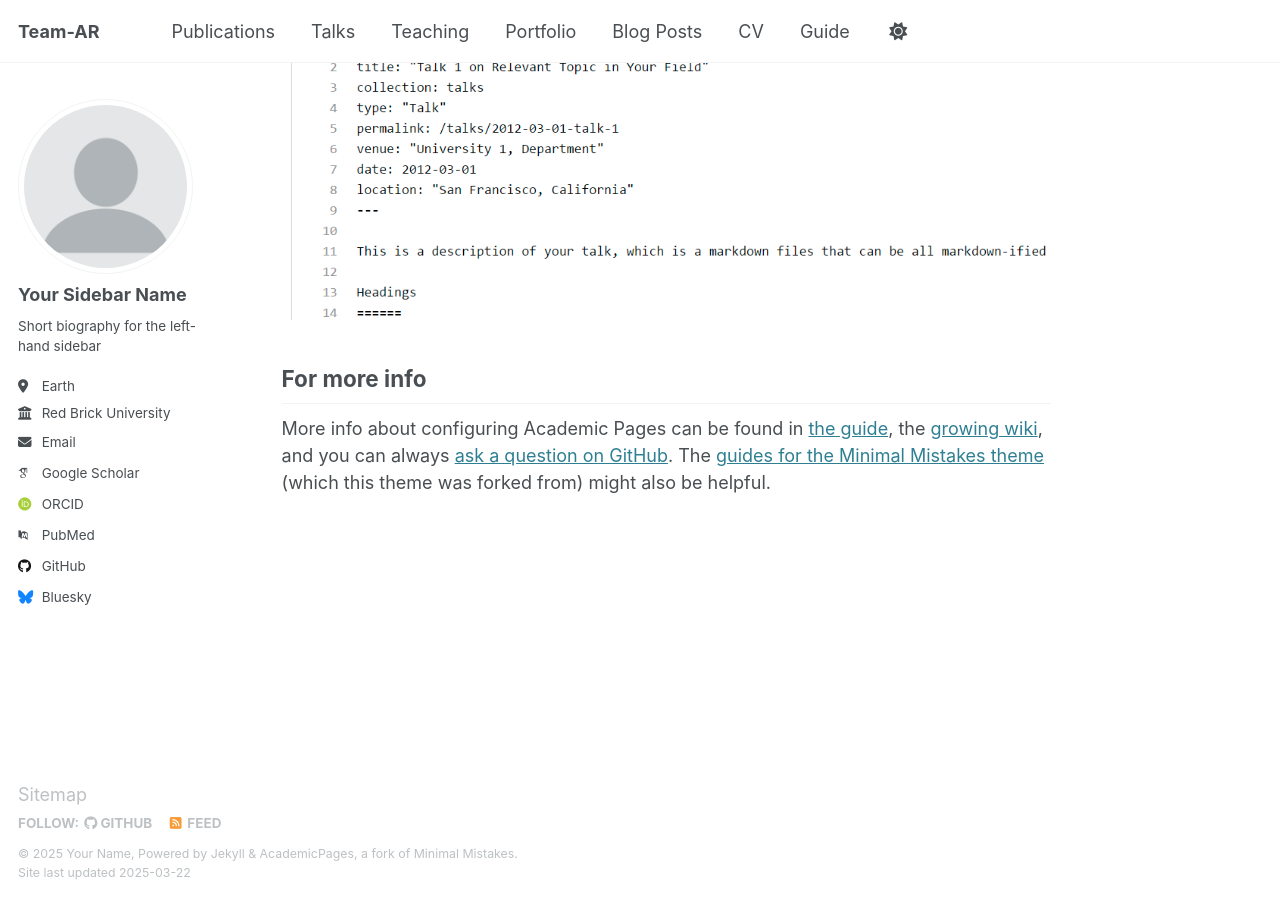
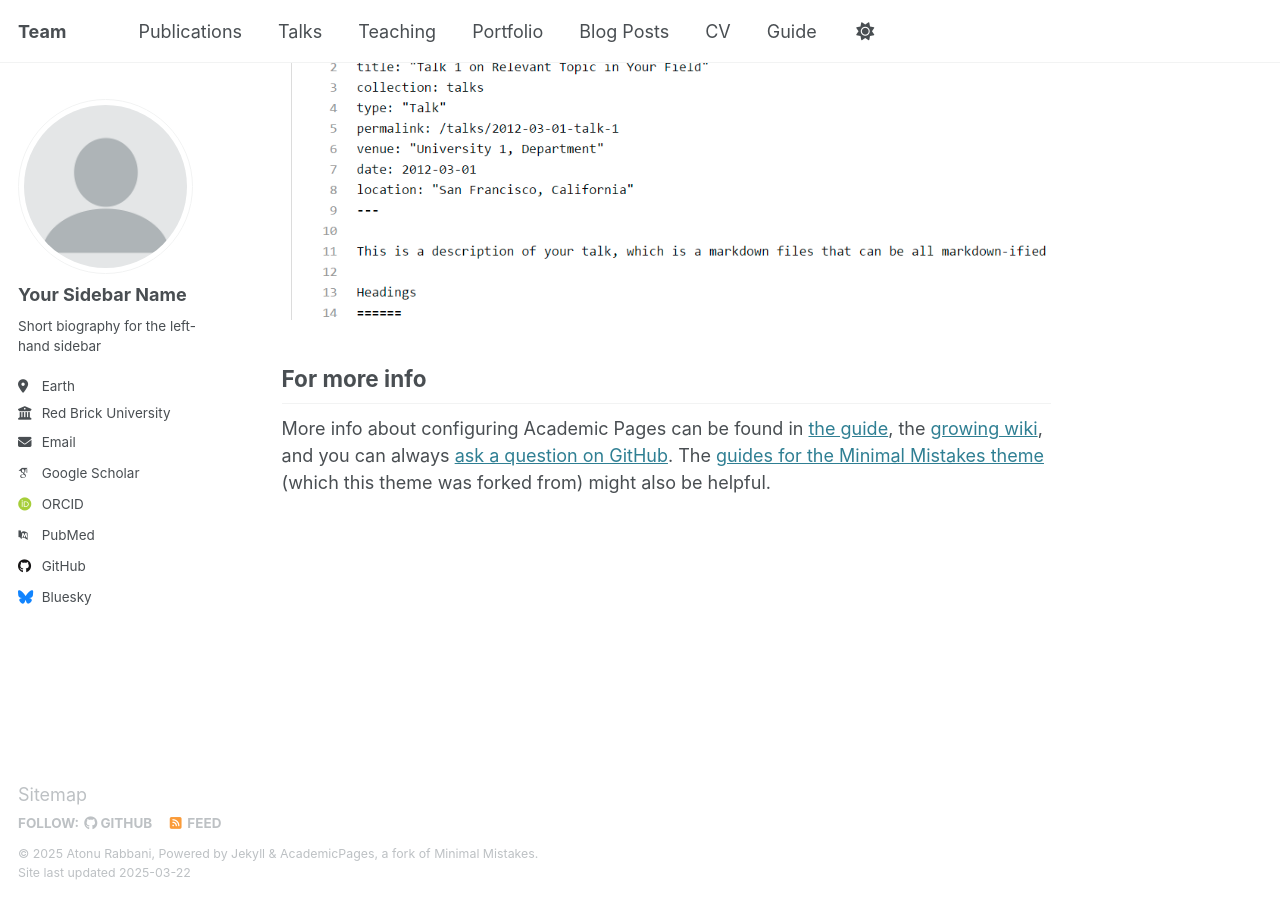
Before and after one commit to Kazi-Omar-Alif/Team-AR.github.io, a Jekyll site: the page built from _pages/about.md, in a window 1280 px wide and 900 px high, scrolled down 2635 px. Built offline with Jekyll 4.4.1, drawn with Linux system fonts in a browser that asks for light colours; some web fonts are replaced.

Commit message:
Update _config.yml

```diff
--- a/_config.yml
+++ b/_config.yml
@@ -9,9 +9,9 @@
 # Basic Site Settings
 locale                   : "en-US"
 site_theme               : "default"
-title                    : "Team-AR"
+title                    : "Team"
 title_separator          : "-"
-name                     : &name "Your Name"
+name                     : &name "Atonu Rabbani"
 description              : &description "personal description"
 url                      : https://academicpages.github.io # the base hostname & protocol for your site e.g. "https://[your GitHub username].github.io"
 baseurl                  : "" # the subpath of your site, e.g. "/blog"
```
